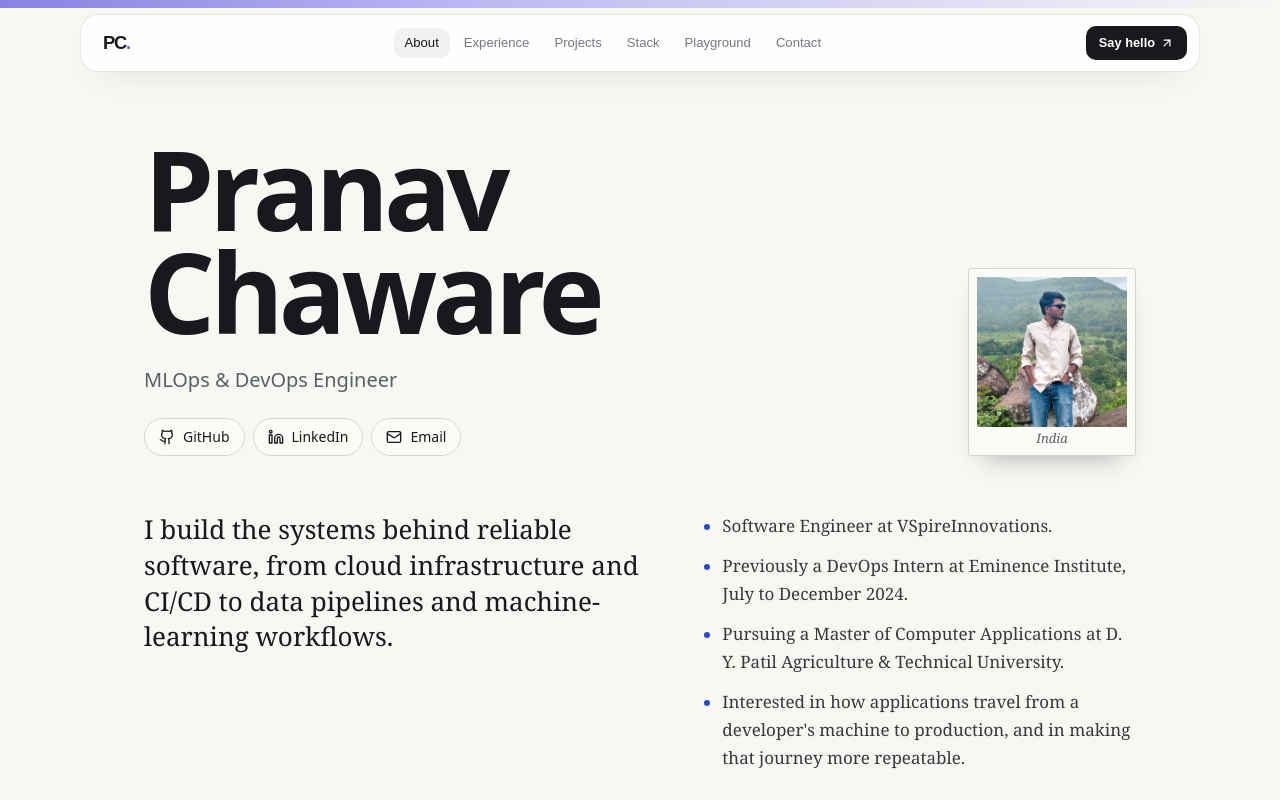
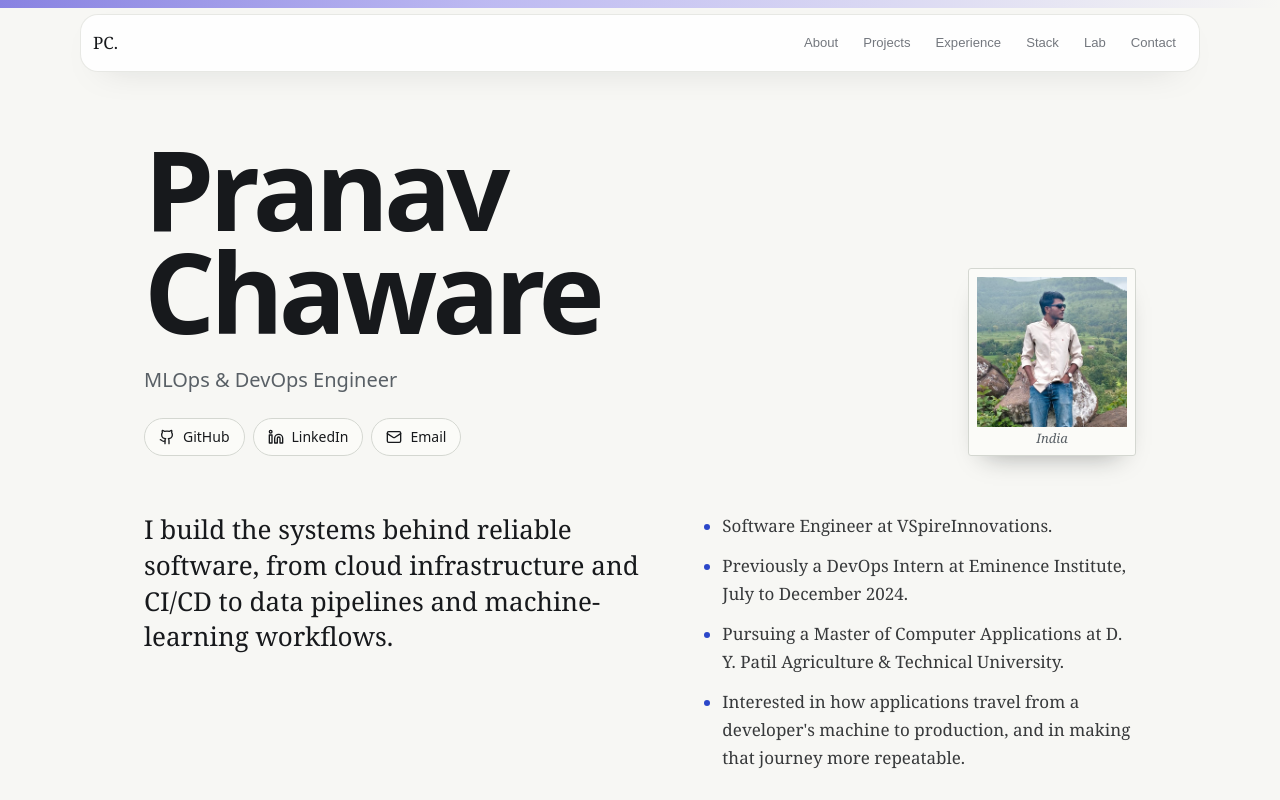
Before and after one commit to pranav-chavare/Redesign-portfolio, a Next.js app in the folder premium-portfolio-main/: page /Redesign-portfolio/ in a window 1280 px wide. Shown: the top 800 px of the page. Built offline with nearby package versions, Linux system fonts and the light colour scheme.

Commit message:
Rework portfolio toward minimal editorial personal-site design

```diff
--- a/premium-portfolio-main/components/site-nav.tsx
+++ b/premium-portfolio-main/components/site-nav.tsx
@@ -1,14 +1,13 @@
 "use client";
 
 import { useEffect, useState } from "react";
-import { ArrowUpRight } from "lucide-react";
 
 const LINKS = [
   { id: "about", label: "About" },
+  { id: "projects", label: "Projects" },
   { id: "experience", label: "Experience" },
-  { id: "projects", label: "Projects" },
-  { id: "skills", label: "Stack" },
-  { id: "playground", label: "Playground" },
+  { id: "stack", label: "Stack" },
+  { id: "playground", label: "Lab" },
   { id: "connect", label: "Contact" },
 ];
 
@@ -16,17 +15,16 @@ export function SiteNav() {
   const [active, setActive] = useState("about");
 
   useEffect(() => {
-    const sections = LINKS.map((link) => document.getElementById(link.id)).filter(
+    const sections = LINKS.map(({ id }) => document.getElementById(id)).filter(
       (element): element is HTMLElement => element !== null
     );
     const observer = new IntersectionObserver(
       (entries) => {
-        const visible = entries
-          .filter((entry) => entry.isIntersecting)
-          .sort((a, b) => a.boundingClientRect.top - b.boundingClientRect.top);
-        if (visible[0]) setActive(visible[0].target.id);
+        const current = entries.filter((entry) => entry.isIntersecting)
+          .sort((a, b) => a.boundingClientRect.top - b.boundingClientRect.top)[0];
+        if (current) setActive(current.target.id);
       },
-      { rootMargin: "-30% 0px -60% 0px" }
+      { rootMargin: "-20% 0px -70% 0px" }
     );
     sections.forEach((section) => observer.observe(section));
     return () => observer.disconnect();
@@ -34,23 +32,15 @@ export function SiteNav() {
 
   return (
     <header className="site-header">
-      <nav aria-label="Main navigation" className="site-nav">
-        <a href="#about" className="nav-mark" aria-label="Pranav Chaware — home">PC<span>.</span></a>
+      <nav className="site-nav" aria-label="Main navigation">
+        <a href="#about" className="nav-brand">PC<span>.</span></a>
         <div className="nav-links">
           {LINKS.map((link) => (
-            <a
-              key={link.id}
-              href={`#${link.id}`}
-              aria-current={active === link.id ? "location" : undefined}
-              className={active === link.id ? "nav-link is-active" : "nav-link"}
-            >
+            <a key={link.id} href={`#${link.id}`} className={active === link.id ? "nav-link active" : "nav-link"}>
               {link.label}
             </a>
           ))}
         </div>
-        <a className="nav-resume" href="mailto:pranavchavare1008@gmail.com">
-          Say hello <ArrowUpRight size={14} />
-        </a>
       </nav>
     </header>
   );
```
